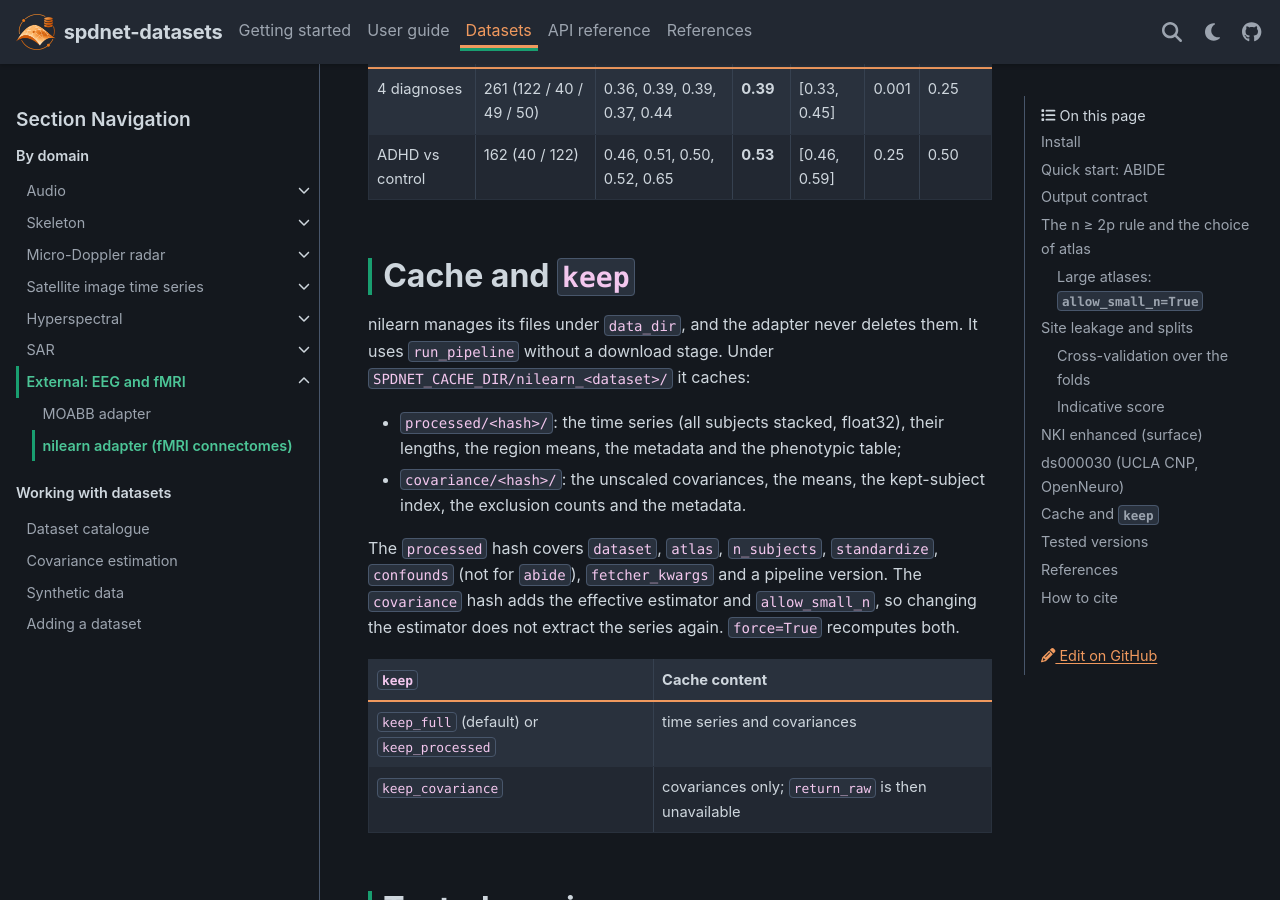
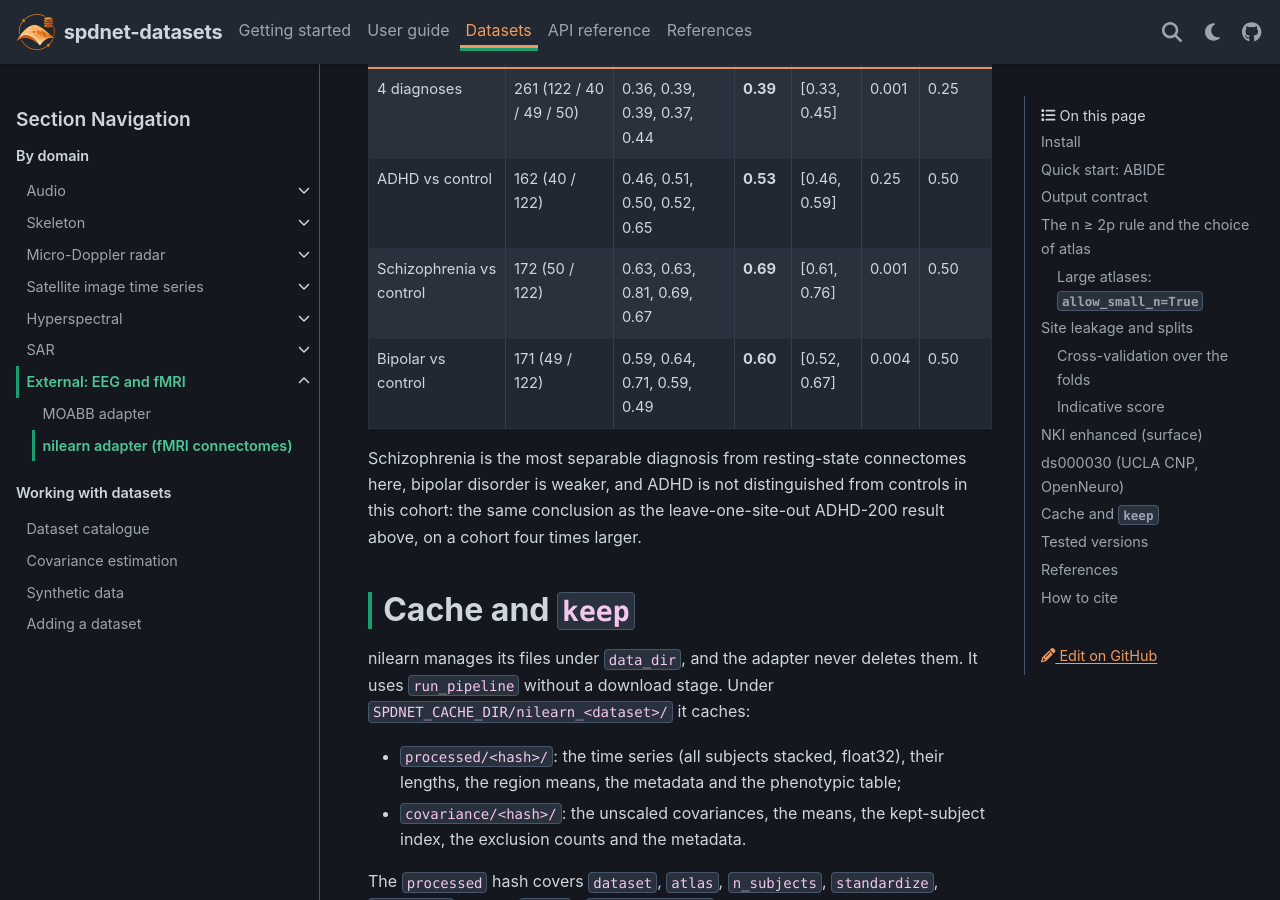
Before and after one commit to Yet-Another-Research-Organisation/spdnet-datasets, a Sphinx documentation site: the page built from doc/datasets/nilearn.md, in a window 1280 px wide and 900 px high, scrolled down 10789 px. Built offline with Sphinx 7.4.7 and the PyData theme 0.15.4, drawn with Linux system fonts in a browser that asks for light colours; pages that are not in the unit, such as notebooks, are missing from menus.

Commit message:
docs(nilearn): schizophrenia and bipolar vs control scores on ds000030

```diff
--- a/doc/datasets/nilearn.md
+++ b/doc/datasets/nilearn.md
@@ -393,6 +393,13 @@ within scanners. κ (condition number) of the covariances: median 544, range
 |---|---|---|---|---|---|---|
 | 4 diagnoses | 261 (122 / 40 / 49 / 50) | 0.36, 0.39, 0.39, 0.37, 0.44 | **0.39** | [0.33, 0.45] | 0.001 | 0.25 |
 | ADHD vs control | 162 (40 / 122) | 0.46, 0.51, 0.50, 0.52, 0.65 | **0.53** | [0.46, 0.59] | 0.25 | 0.50 |
+| Schizophrenia vs control | 172 (50 / 122) | 0.63, 0.63, 0.81, 0.69, 0.67 | **0.69** | [0.61, 0.76] | 0.001 | 0.50 |
+| Bipolar vs control | 171 (49 / 122) | 0.59, 0.64, 0.71, 0.59, 0.49 | **0.60** | [0.52, 0.67] | 0.004 | 0.50 |
+
+Schizophrenia is the most separable diagnosis from resting-state connectomes
+here, bipolar disorder is weaker, and ADHD is not distinguished from controls
+in this cohort: the same conclusion as the leave-one-site-out ADHD-200 result
+above, on a cohort four times larger.
 
 ## Cache and `keep`
 
```
